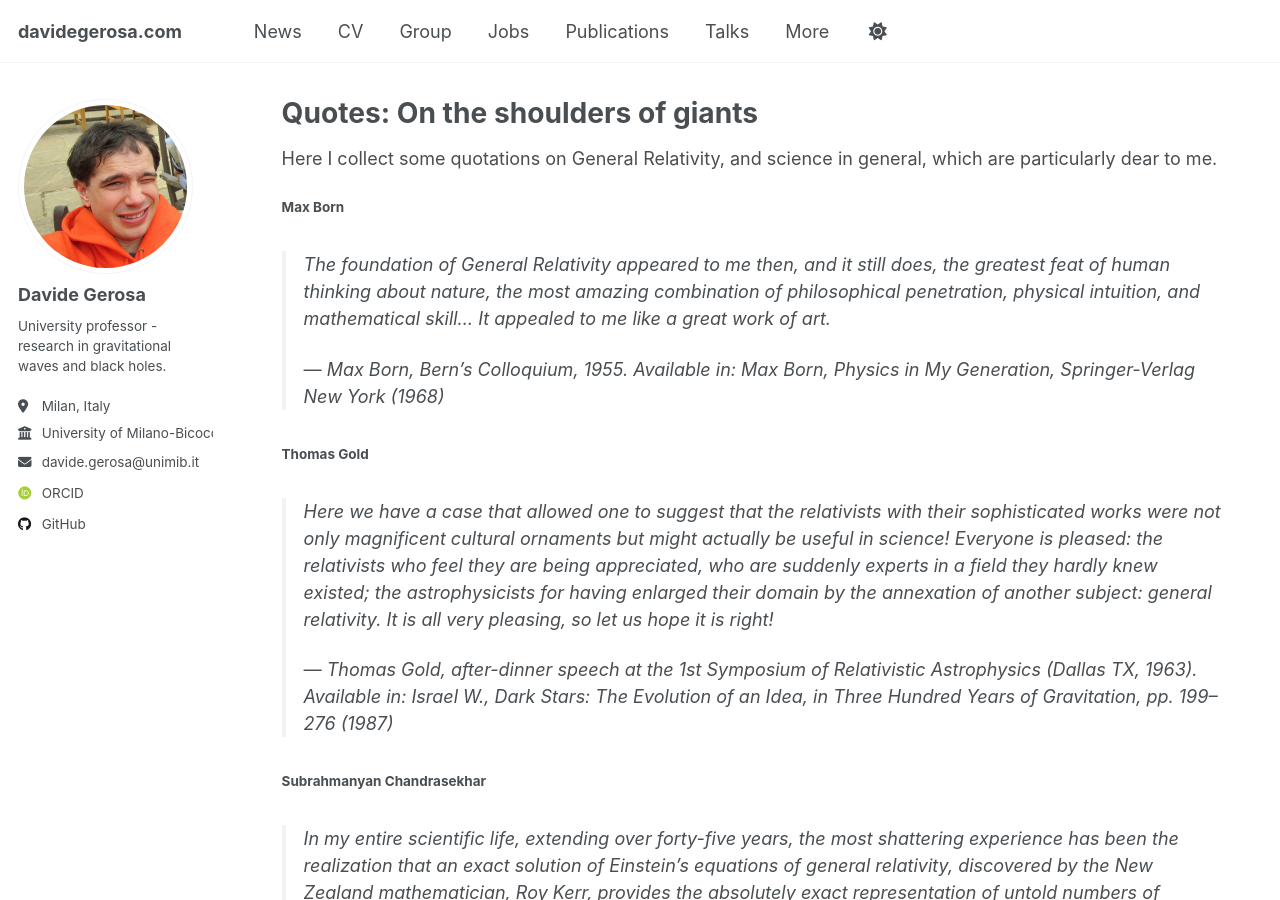
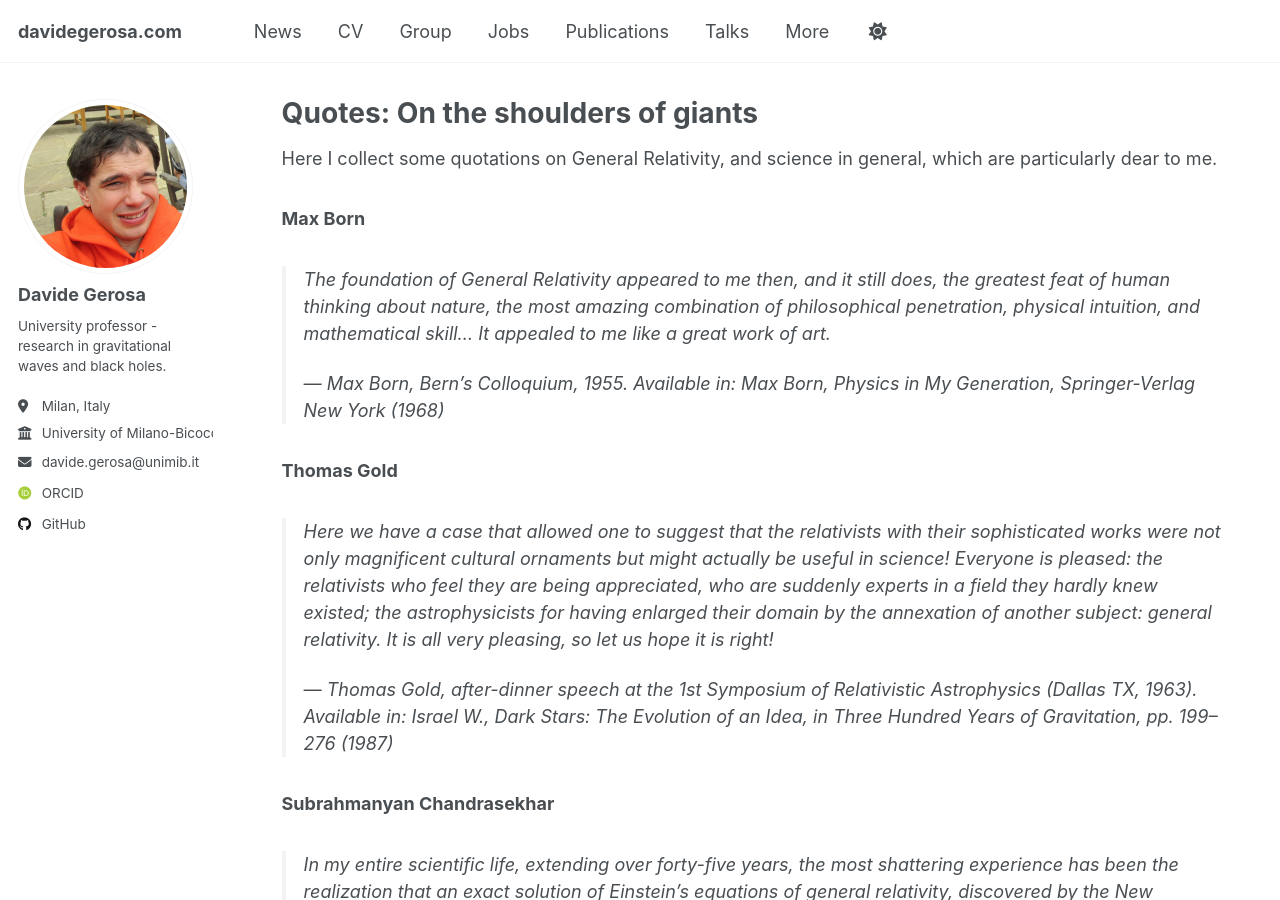
Before and after one commit to dgerosa/website, a Jekyll site: the page built from _pages/quotes.md, in a window 1280 px wide and 900 px high. Built offline with Jekyll 4.4.1, drawn with Linux system fonts in a browser that asks for light colours; some web fonts are replaced.

Commit message:
Fri Jun 13 19:47:30 CEST 2025

```diff
--- a/_pages/quotes.md
+++ b/_pages/quotes.md
@@ -11,62 +11,62 @@ redirect_from:
 
 Here I collect some quotations on General Relativity, and science in general, which are particularly dear to me.
 
-#### Max Born
+### Max Born
 
 > The foundation of General Relativity appeared to me then, and it still does, the greatest feat of human thinking about nature, the most amazing combination of philosophical penetration, physical intuition, and mathematical skill… It appealed to me like a great work of art.
 >
 > — *Max Born, Bern’s Colloquium, 1955. Available in: Max Born, Physics in My Generation, Springer-Verlag New York (1968)*
 
-#### Thomas Gold
+### Thomas Gold
 
 > Here we have a case that allowed one to suggest that the relativists with their sophisticated works were not only magnificent cultural ornaments but might actually be useful in science! Everyone is pleased: the relativists who feel they are being appreciated, who are suddenly experts in a field they hardly knew existed; the astrophysicists for having enlarged their domain by the annexation of another subject: general relativity. It is all very pleasing, so let us hope it is right!
 >
 > — *Thomas Gold, after-dinner speech at the 1st Symposium of Relativistic Astrophysics (Dallas TX, 1963). Available in: Israel W., Dark Stars: The Evolution of an Idea, in* Three Hundred Years of Gravitation, pp. 199–276 (1987)
 
 
-#### Subrahmanyan Chandrasekhar
+### Subrahmanyan Chandrasekhar
 
 > In my entire scientific life, extending over forty-five years, the most shattering experience has been the realization that an exact solution of Einstein’s equations of general relativity, discovered by the New Zealand mathematician, Roy Kerr, provides the absolutely exact representation of untold numbers of massive black holes that populate the universe. This shuddering before the beautiful, this incredible fact that a discovery motivated by a search after the beautiful in mathematics should find its exact replica in Nature, persuades me to say that beauty is that to which the human mind responds at its deepest and most profound.
 >
 > — *S. Chandrasekhar, Truth and Beauty: Aesthetics and Motivations in Science, University of Chicago Press (1987)*
 
 
-#### Isaac Newton
+### Isaac Newton
 
 > I do not know what I may appear to the world, but to myself I seem to have been only like a boy playing on the sea-shore, and diverting myself in now and then finding a smoother pebble or a prettier shell than ordinary, whilst the great ocean of truth lay all undiscovered before me.
 >
 > — *David Brewster, Memoirs of the Life, Writings, and Discoveries of Sir Isaac Newton (1855)*
 
 
-#### Donald Lynden-Bell
+### Donald Lynden-Bell
 
 > Our other excuse for leaving out high order correlations is that only a fool tries the harder problem when he does not understand the simplest special case.
 >
 > — *Lynden-Bell, D. & Wood, R., MNRAS, Vol. 138, p.495 (1968)*
 
 
-#### Dire Straits
+### Dire Straits
 
 > He got the action, he got the motion.
 >
 > — *Dire Straits, "Walk of Life" (1985). They understood Hamiltonian mechanics pretty well.*
 
 
-#### James Watt
+### James Watt
 
 > I saw a workman and expected no more — but was surprised to find a philosopher… Everything became to him the beginning of a new and serious study — everything became Science in his hands.
 >
 > — *John Robinson (1739–1805), writing about his first meeting with James Watt*
 
 
-#### Carl Sagan
+### Carl Sagan
 
 > There are naive questions, tedious questions, ill-phrased questions, questions put after inadequate self-criticism. But every question is a cry to understand the world. There is no such thing as a dumb question.
 >
 > — *Carl Sagan, The Demon-Haunted World: Science as a Candle in the Dark*
 
 
-#### John Archibald Wheeler
+### John Archibald Wheeler
 
 > Never make a calculation until you know the answer. Make an estimate before every calculation, try a simple physical argument (symmetry! invariance! conservation!) before every derivation, guess the answer to every paradox and puzzle.
 > Courage: No one else needs to know what the guess is. Therefore make it quickly, by instinct. A right guess reinforces this instinct. A wrong guess brings the refreshment of surprise.
@@ -75,7 +75,7 @@ Here I collect some quotations on General Relativity, and science in general, wh
 > — *John Archibald Wheeler, in "Spacetime Physics" by Edwin F. Taylor*
 
 
-#### Bruce Springsteen
+### Bruce Springsteen
 
 > And I swear I found the key to the universe in the engine of an old parked car.
 >
@@ -97,21 +97,21 @@ Here I collect some quotations on General Relativity, and science in general, wh
 > — *T. S. Eliot, "Little Gidding" (1942)*
 
 
-#### Željko Ivezić *et al.*
+### Željko Ivezić *et al.*
 
 > It is often said that it takes a 2σ result to convince a theorist that his theory is correct, a 5σ result to convince an observer that an effect is real, and a 10σ result to convince a theorist that his theory is wrong.
 >
 > — *Željko Ivezić, Andrew J. Connolly, Jacob T. VanderPlas, and Alexander Gray, "Statistics, Data Mining, and Machine Learning in Astronomy", Princeton University Press*
 
 
-#### Ersilia Vaudo *et al.*
+### Ersilia Vaudo *et al.*
 
 > Hidden in the perfection of the spherical shapes of the celestial bodies that shimmer and float in nothingness is the work of gravity, the first and greatest of designers. A craftsman whose hand tirelessly shapes the contents of the Universe to which we belong, determined in his quest for perfection.
 >
 > — *"Unknown Unknowns" exhibition, curated by Vaudo et al., Milan 2022*
 
 
-#### Francis Galton
+### Francis Galton
 
 > I know of scarcely anything so apt to impress the imagination as the wonderful form of cosmic order expressed by the "Law of Frequency of Error." The law would have been personified by the Greeks and deified, if they had known of it. It reigns with serenity and in complete self-effacement, amidst the wildest confusion.
 > The huger the mob, and the greater the apparent anarchy, the more perfect is its sway. It is the supreme law of Unreason. Whenever a large sample of chaotic elements are taken in hand and marshaled in the order of their magnitude, an unsuspected and most beautiful form of regularity proves to have been latent all along.
```
